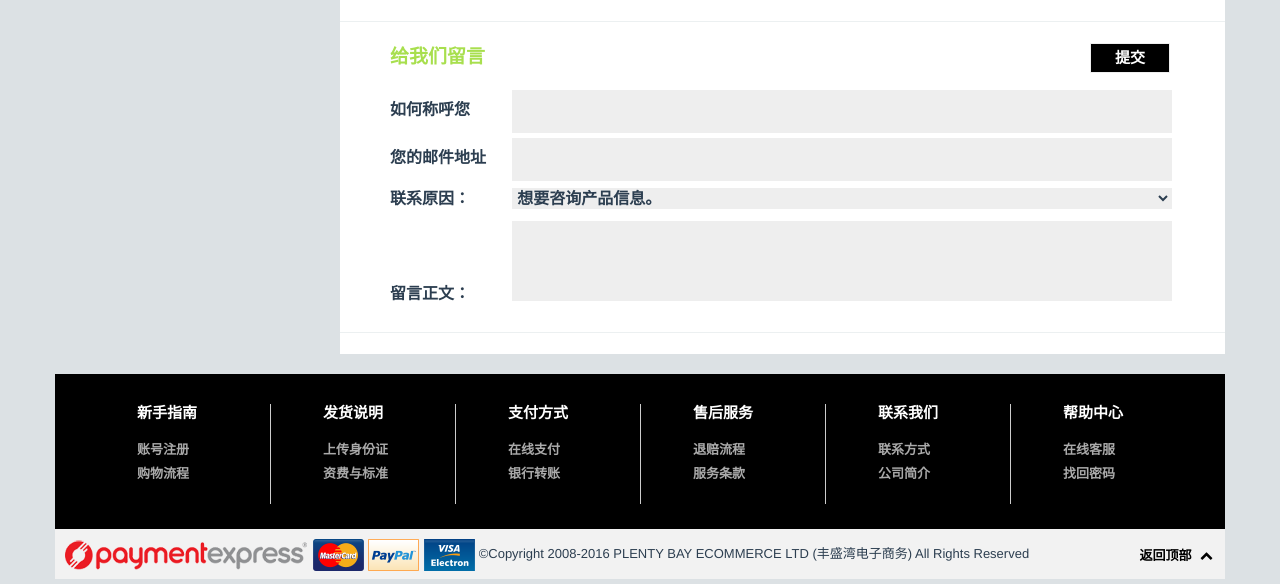
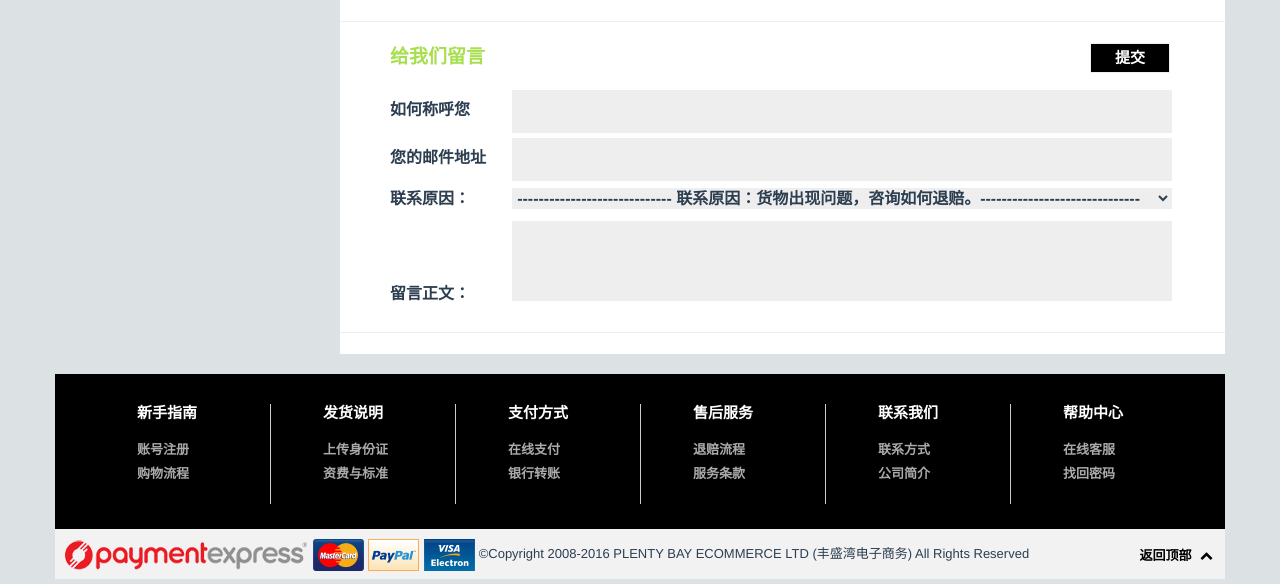
Before and after one commit to presentianz/b2c, a Symfony app: template app/Resources/views/Page/other/contact.html.twig in a window 1280 px wide. Shown: the part 700-1284 px from the top of the page. Run offline with Twig, Linux system fonts and the light colour scheme; the template is opened without the code that fills it, so the values that code supplies are empty; some libraries are stand-ins or nearby versions.

Commit message:
contact page, fixed a bug on css. added spacing to the drop down list on the contact page.

```diff
--- a/app/Resources/views/Page/other/contact.html.twig
+++ b/app/Resources/views/Page/other/contact.html.twig
@@ -51,12 +51,13 @@
                     <div>
                         <label>联系原因：</label>
                         <select type="text" id="email-subject" width="100%">
-                            <option value="想要了解购物流程。">想要咨询产品信息。</option>
-                            <option value="想要咨询商品信息。">想要咨询产品信息。</option>
-                            <option value="想要了解近期优惠。">想要了解近期优惠。</option>
-                            <option value="对于服务不满意，想要投诉。">对于服务不满意，我想要投诉。</option>
-                            <option value="想要组团一起挣钱养家。">想要组团一起挣钱养家，不知如何开始。</option>
-                            <option value="只是想你们了，思念并不需要理由。">只是想你们了，思念没有理由。</option>
+                            <option value="-------------------------------------------- 想要了解购物流程。---------------------------------------------">-------------------------------------------- 想要咨询产品信息。---------------------------------------------</option>
+                            <option value="-------------------------------------------- 想要咨询产品信息。---------------------------------------------">-------------------------------------------- 想要咨询产品信息。---------------------------------------------</option>
+                            <option value="-------------------------------------------- 想要了解近期优惠。---------------------------------------------">-------------------------------------------- 想要了解近期优惠。---------------------------------------------</option>
+                            <option value="----------------------------- 联系原因：货物出现问题，咨询如何退赔。------------------------------" selected="">----------------------------- 联系原因：货物出现问题，咨询如何退赔。------------------------------</option>
+                            <option value="---------------------------------------------- 对于服务不满意，想要投诉。----------------------------------------------">------------------------------------- 对于服务不满意，我想要投诉。-------------------------------------</option>
+                            <option value="------------------------------- 想要组团一起挣钱养家。-------------------------------">------------------------------- 想要组团一起挣钱养家，不知如何开始。-------------------------------</option>
+                            <option value="------------------------------------- 只是想你们了，联系不需理由。-------------------------------------">------------------------------------- 只是想你们了，联系不需理由。-------------------------------------</option>
                         </select>
                     </div>
                     <div>
--- a/web/css/contact.css
+++ b/web/css/contact.css
@@ -1,5 +1,5 @@
 #email-subject{
-    width: 188px
+    width: 186px
 }
 
 #contact-page .contact-part {
```
